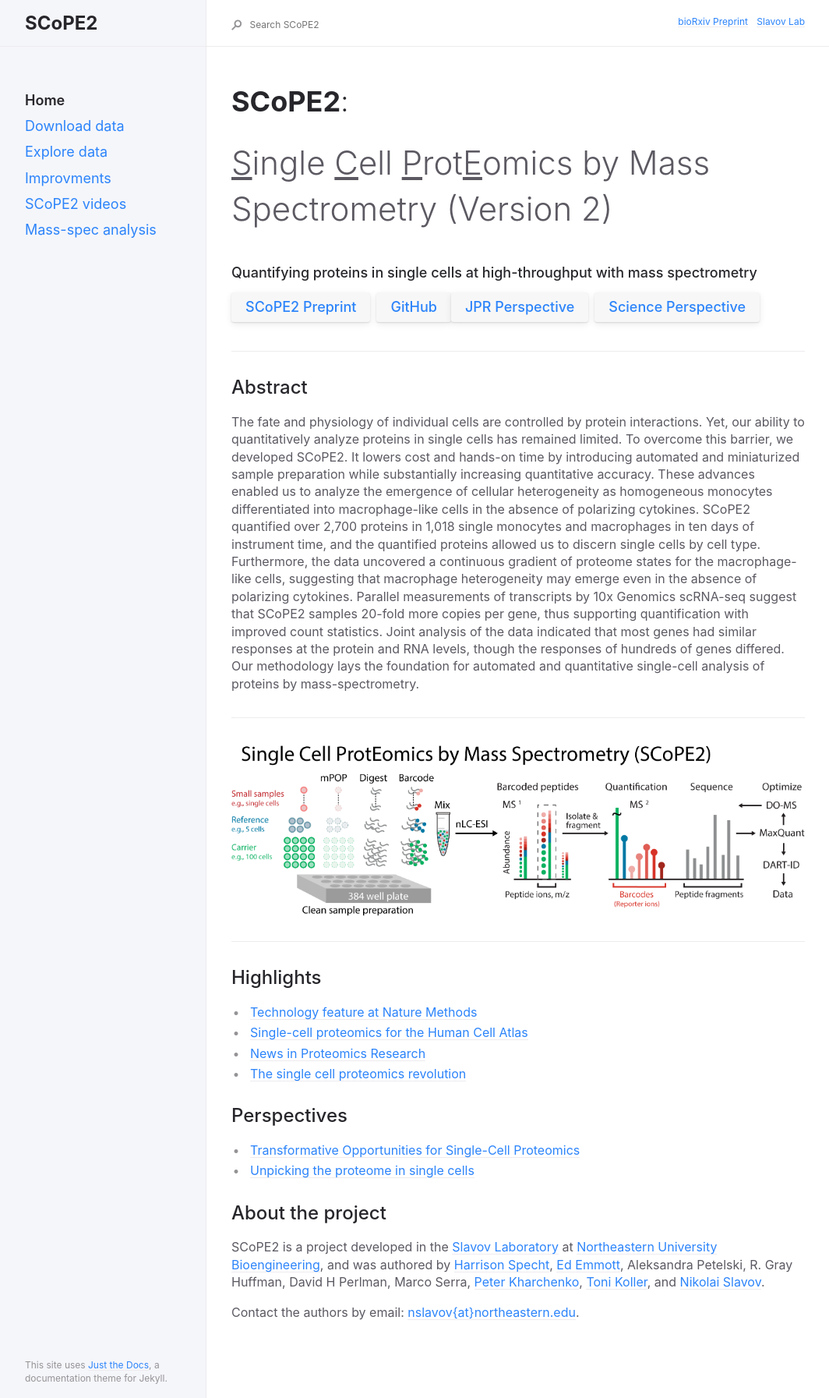
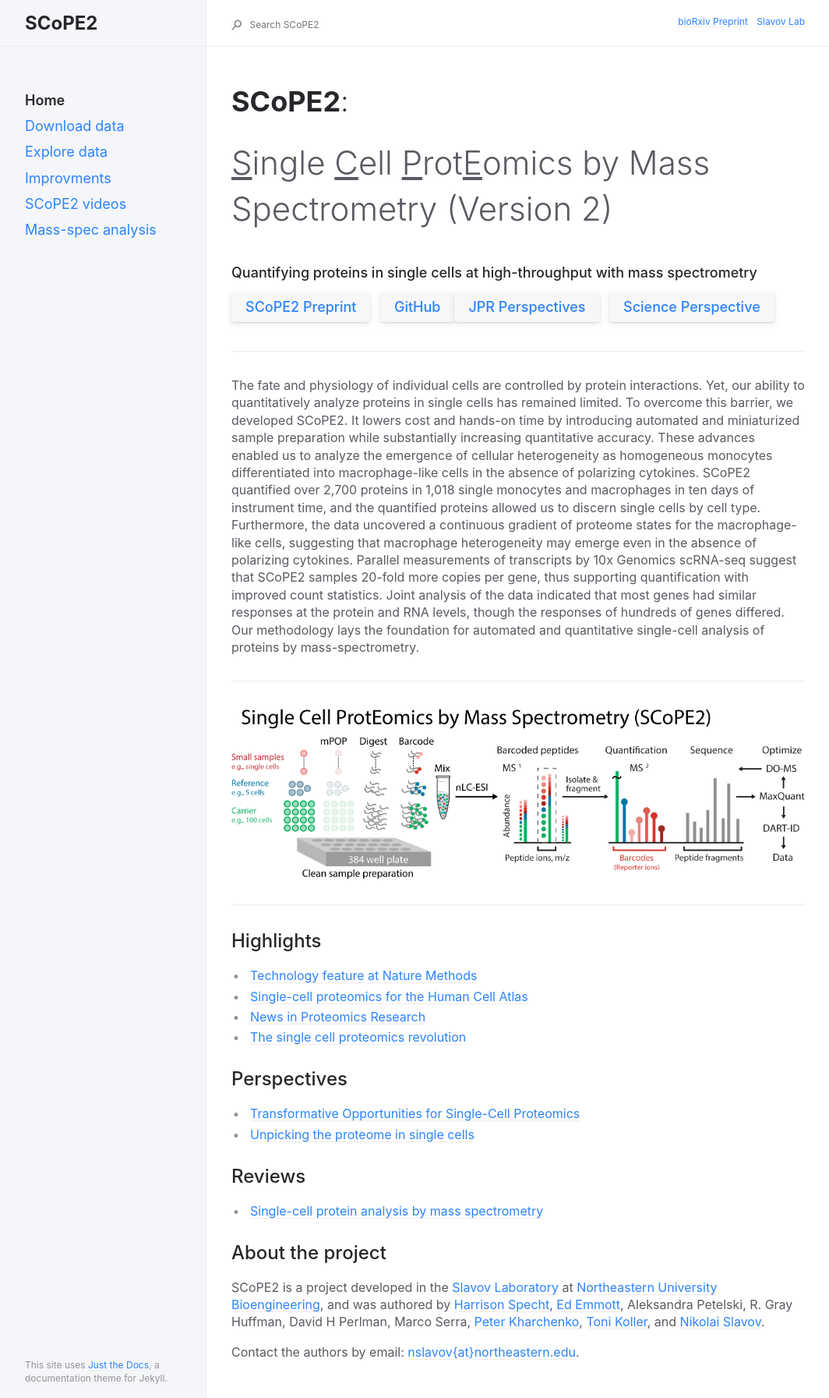
Before and after one commit to SlavovLab/SCoPE2, a Jekyll site: the page built from docs/index.md, in a window 1280 px wide. Shown: the whole page at 78% size, without its empty margins (91-1155 px from the left). Built offline with Jekyll 4.4.1, drawn with Linux system fonts in a browser that asks for light colours.

Commit message:
Update index.md

```diff
--- a/docs/index.md
+++ b/docs/index.md
@@ -15,11 +15,11 @@ permalink: /
 
 ### Quantifying proteins in single cells at high-throughput with mass spectrometry
 
-[SCoPE2 Preprint](https://doi.org/10.1101/665307){: .btn .fs-5 .mb-4 .mb-md-0 .mr-2 }[GitHub](https://github.com/SlavovLab/SCoPE2/tree/master/code){: .btn .fs-5 .mb-4 .mb-md-0 }[JPR Perspective](https://pubs.acs.org/doi/10.1021/acs.jproteome.8b00257){: .btn .fs-5 .mb-4 .mb-md-0 .mr-2}[Science Perspective](https://science.sciencemag.org/content/367/6477/512){: .btn .fs-5 .mb-4 .mb-md-0 .mr-2}
+[SCoPE2 Preprint](https://doi.org/10.1101/665307){: .btn .fs-5 .mb-4 .mb-md-0 .mr-2 }
+[GitHub](https://github.com/SlavovLab/SCoPE2/tree/master/code){: .btn .fs-5 .mb-4 .mb-md-0 }[JPR Perspectives]({{site.baseurl}}#perspectives){: .btn .fs-5 .mb-4 .mb-md-0 .mr-2}
+[Science Perspective](https://science.sciencemag.org/content/367/6477/512){: .btn .fs-5 .mb-4 .mb-md-0 .mr-2}
 
 ------------
-
-## Abstract
 
 The fate and physiology of individual cells are controlled by protein interactions. Yet, our ability to quantitatively analyze proteins in single cells has remained limited. To overcome this barrier, we developed SCoPE2. It lowers cost and hands-on time by introducing automated and miniaturized sample preparation while substantially increasing quantitative accuracy. These advances enabled us to analyze the emergence of cellular heterogeneity as homogeneous monocytes differentiated into macrophage-like cells in the absence of polarizing cytokines. SCoPE2 quantified over 2,700 proteins in 1,018 single monocytes and macrophages in ten days of instrument time, and the quantified proteins allowed us to discern single cells by cell type. Furthermore, the data uncovered a continuous gradient of proteome states for the macrophage-like cells, suggesting that macrophage heterogeneity may emerge even in the absence of polarizing cytokines. Parallel measurements of transcripts by 10x Genomics scRNA-seq suggest that SCoPE2 samples 20-fold more copies per gene, thus supporting quantification with improved count statistics. Joint analysis of the data indicated that most genes had similar responses at the protein and RNA levels, though the responses of hundreds of genes differed. Our methodology lays the foundation for automated and quantitative single-cell analysis of proteins by mass-spectrometry.
 
@@ -39,6 +39,9 @@ The fate and physiology of individual cells are controlled by protein interactio
 * [Transformative Opportunities for Single-Cell Proteomics](https://www.ncbi.nlm.nih.gov/pmc/articles/PMC6089608/)
 * [Unpicking the proteome in single cells](https://science.sciencemag.org/content/367/6477/512)
 
+## Reviews
+* [Single-cell protein analysis by mass spectrometry](https://doi.org/10.1016/j.cbpa.2020.04.018)
+
 ## About the project
 
 SCoPE2 is a project developed in the [Slavov Laboratory](http://slavovlab.net) at [Northeastern University](https://www.northeastern.edu/) [Bioengineering](http://www.bioe.neu.edu/), and was authored by [Harrison Specht](http://harrisonspecht.com), [Ed Emmott](http://edemmott.co.uk/), Aleksandra Petelski, R. Gray Huffman, David H Perlman, Marco Serra, [Peter Kharchenko](http://pklab.med.harvard.edu/), [Toni Koller](http://slavovlab.net/people.htm), and [Nikolai Slavov](https://coe.northeastern.edu/people/slavov-nikolai/).
```
